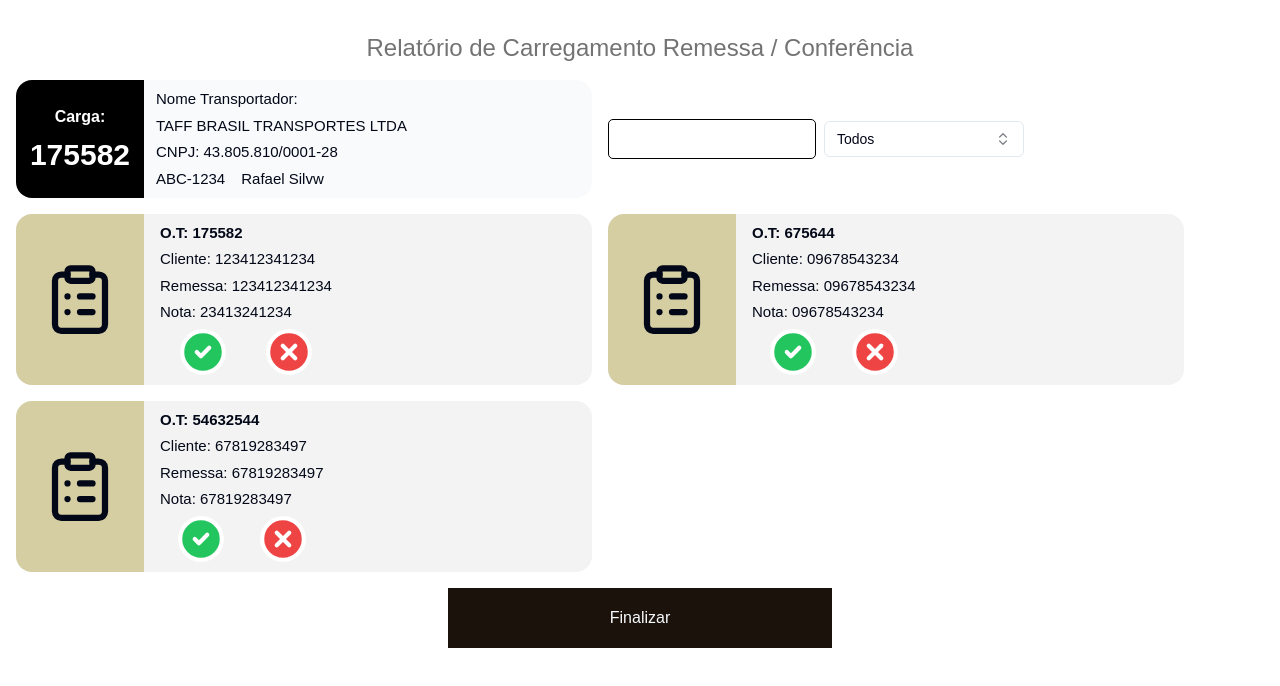
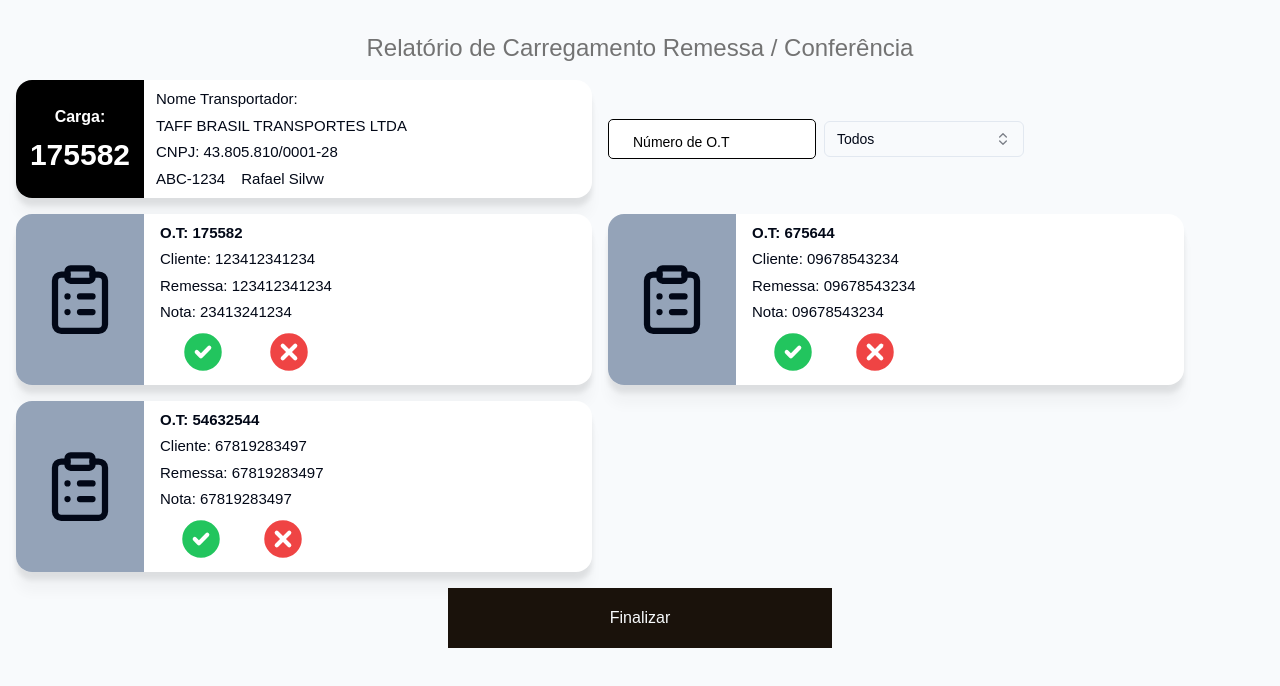
Before and after one commit to triforsys/coletor-bipagem, a React (Vite) app: page /coleta/1 in a window 1280 px wide. Shown: the top 686 px of the page. Built offline with nearby package versions, Linux system fonts and the light colour scheme.

Commit message:
feat: add global class to card

```diff
--- a/dev-dist/sw.js
+++ b/dev-dist/sw.js
@@ -82,7 +82,7 @@ define(['./workbox-b5f7729d'], (function (workbox) { 'use strict';
     "revision": "3ca0b8505b4bec776b69afdba2768812"
   }, {
     "url": "index.html",
-    "revision": "0.h5bmkfhtq6"
+    "revision": "0.eas60o5rcig"
   }], {});
   workbox.cleanupOutdatedCaches();
   workbox.registerRoute(new workbox.NavigationRoute(workbox.createHandlerBoundToURL("index.html"), {
--- a/src/Pages/Home.jsx
+++ b/src/Pages/Home.jsx
@@ -61,7 +61,7 @@ export default function Home() {
     const buttonType = getButtonType(report);
 
     return (
-      <div className="flex rounded-2xl bg-[#f3f3f3] min-w-[370px] sm:w-96 h-[171px] gap-2">
+      <div className="flex rounded-2xl card-shadow min-w-[370px] sm:w-96 h-[171px] gap-2">
         <div className="flex rounded-l-2xl justify-center w-[128px] flex-col items-center gap-2 bg-slate-400">
           <TruckIcon className="w-[78px] h-[75px]" />
           {buttonType === 'released' ? (
--- a/src/Pages/Report.jsx
+++ b/src/Pages/Report.jsx
@@ -34,8 +34,8 @@ let list = [
 
 const CardReport = ({ children: report }) => {
   return (
-    <div className="flex rounded-2xl bg-[#f3f3f3] w-[370px] sm:w-[36rem] h-[171px] gap-2">
-      <div className="flex rounded-l-2xl justify-center w-[128px] flex-col items-center gap-2 bg-[#D5CEA3]">
+    <div className="flex rounded-2xl card-shadow w-[370px] sm:w-[36rem] h-[171px] gap-2">
+      <div className="flex rounded-l-2xl justify-center w-[128px] flex-col items-center gap-2 bg-slate-400">
         <ClipboardList className="w-[78px] h-[75px]" />
       </div>
       <div className="flex flex-col justify-between py-2 pl-2 text-[15px]">
@@ -69,7 +69,7 @@ const CardInfo = () => {
     driverName: 'Rafael Silvw',
   };
   return (
-    <div className="flex rounded-2xl bg-slate-50 w-[370px] sm:w-[36rem] min-h-24 gap-3">
+    <div className="flex rounded-2xl card-shadow w-[370px] sm:w-[36rem] min-h-24 gap-3">
       <div className="flex rounded-l-2xl justify-center min-w-[128px] flex-col items-center gap-2 bg-black text-white text-md font-bold">
         Carga:
         <p className="text-3xl">{report.collect}</p>
@@ -135,9 +135,10 @@ export default function Report() {
         <div className="flex gap-2 items-center w-[370px] sm:w-[36rem]">
           <Input
             type="number"
+            placeholder="Número de O.T"
             onChange={handleOt}
             ref={otRef}
-            className="rounded-[5px] bg-white border-black md:w-52 h-10 focus-visible:ring-offset-background focus-visible:ring-transparent text-2xl"
+            className="rounded-[5px] bg-white border-black md:w-52 h-10 focus-visible:ring-offset-background focus-visible:ring-transparent text-2xl placeholder:text-sm placeholder:flex"
           />
           <Select
             options={[
--- a/src/index.css
+++ b/src/index.css
@@ -19,7 +19,9 @@
 
 @layer base {
   :root {
-    --background: 0 0% 100%;
+    /* --background: 0 0% 100%; */
+    background: #f8fafc;
+
     --foreground: 222.2 84% 4.9%;
 
     --card: 0 0% 100%;
@@ -110,4 +112,9 @@
   body {
     @apply bg-background text-foreground;
   }
+
+  .card-shadow {
+    background-color: theme('colors.white');
+    box-shadow: theme('dropShadow.xl');
+  }
 }
```
Also changed, not shown: 1 other file (tests, documents, lock files or other folders).
